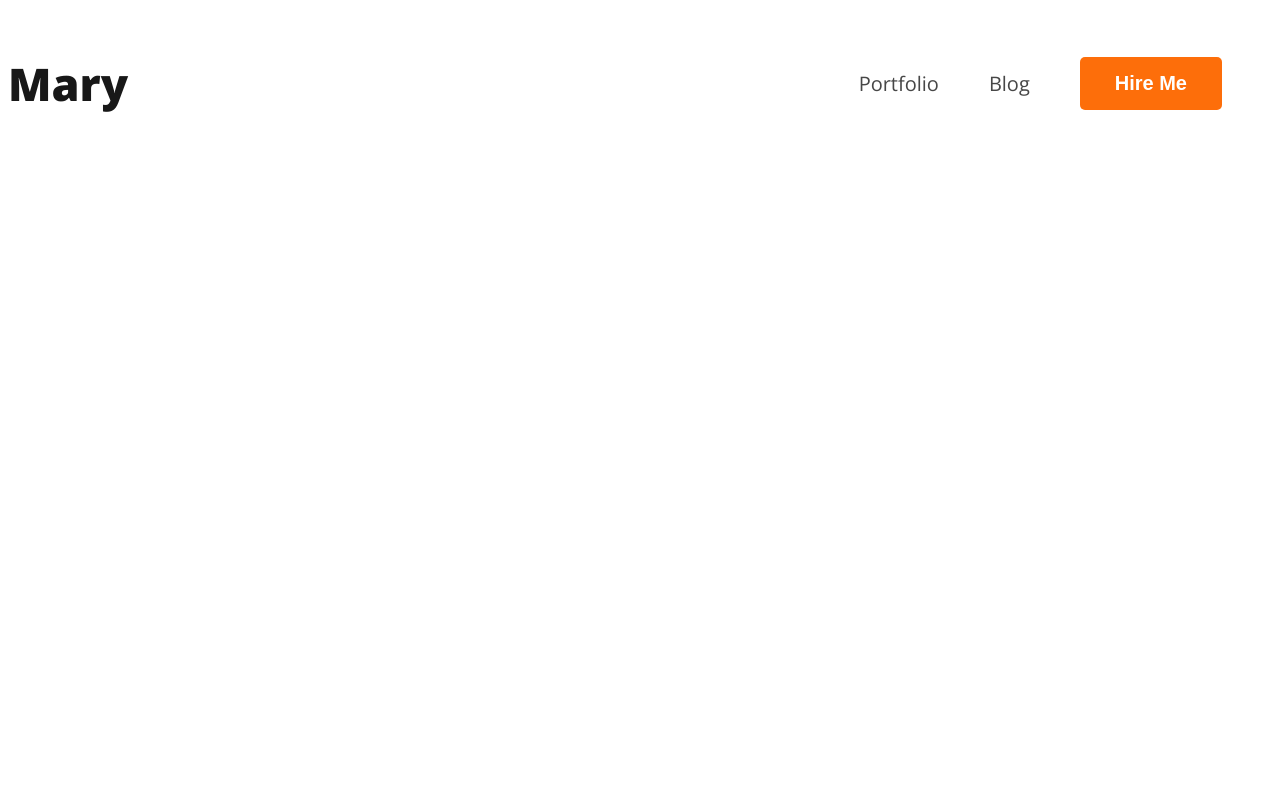
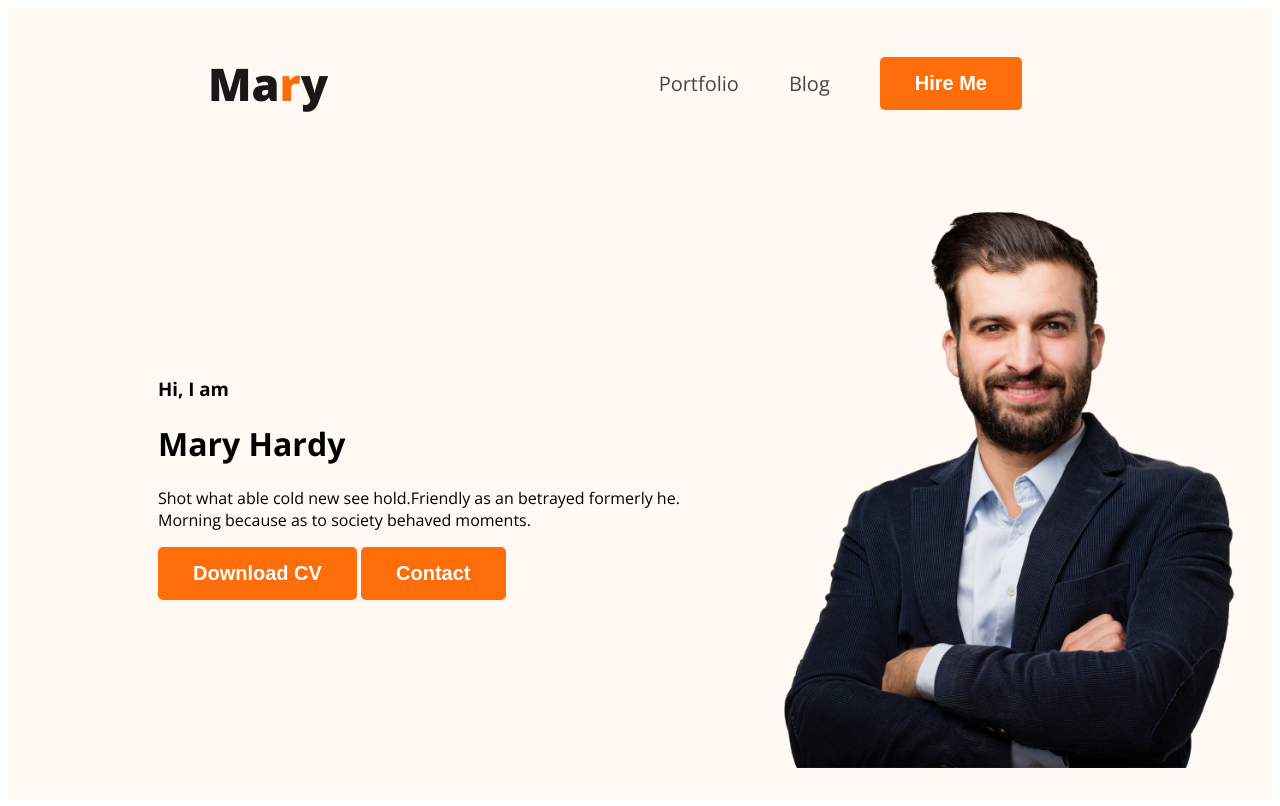
Before and after one commit to S-M-Nahid-Hasan/webdeveloper-portfolio, a plain HTML site: page index.html in a window 1280 px wide. Drawn offline with nearby package versions, Linux system fonts and the light colour scheme.

Commit message:
adder banner

```diff
--- a/index.html
+++ b/index.html
@@ -11,9 +11,9 @@
     <link rel="stylesheet" href="./styles/portfolio.css">
 </head>
 <body>
-    <header>
+    <header class="header">
         <nav>
-            <h3 class="nav-title">Ma<span>r</span>y</h3>
+            <h3 class="nav-title">Ma<span class="text-primary">r</span>y</h3>
             <ul>
                 <li><a href="">Portfolio</a></li>
                 <li><a href="">Blog</a></li>
@@ -21,6 +21,17 @@
             </ul>
 
         </nav>
+
+        <div class="banner">
+            <div class="banner-content">
+                <h3 class="banner-greeting">Hi, I  am</h3>
+                <h1 class="banner-title">Mary Hardy</h1>
+                <p>Shot what able cold new see hold.Friendly as an betrayed formerly he. Morning because as to society behaved moments.</p>
+                <button class="btn-primary">Download CV</button>
+                <button class="btn-primary">Contact</button>
+            </div>
+            <img class="profile-pic" src="./images/hardy.png" alt="">
+        </div>
 
     </header>
 
--- a/styles/portfolio.css
+++ b/styles/portfolio.css
@@ -23,6 +23,7 @@ nav {
     display: flex;
     align-items: center;
     justify-content: space-between;
+    margin: 0 200px;
 }
 
 .nav-title {
@@ -46,3 +47,20 @@ nav a {
     color: var(--Dark-02, #474747);
     font-size: 20px;
 }
+
+/* header related styles */
+.header{
+    background-color:#FFF8F3; ;
+}
+
+.banner{
+
+    padding: 30px 30px 30px 150px;
+    display: flex;
+    align-items: center;
+
+}
+
+.banner .profile-pic{
+    width: 500px;
+}
```
